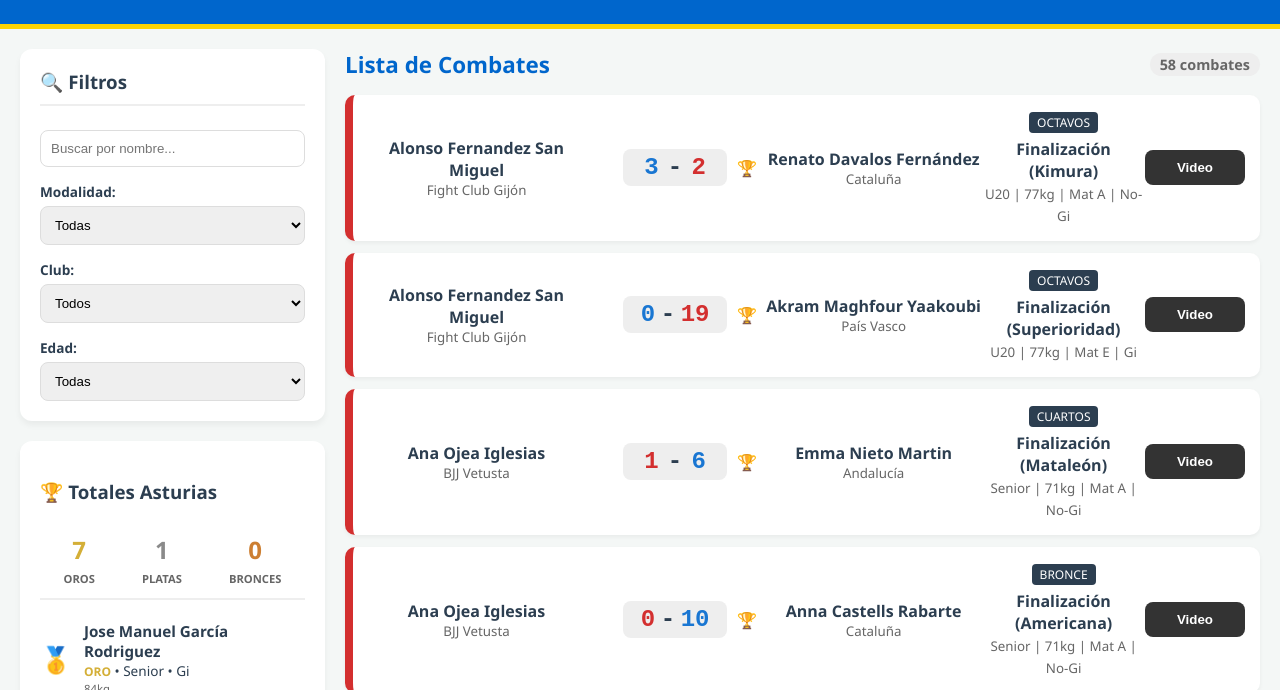
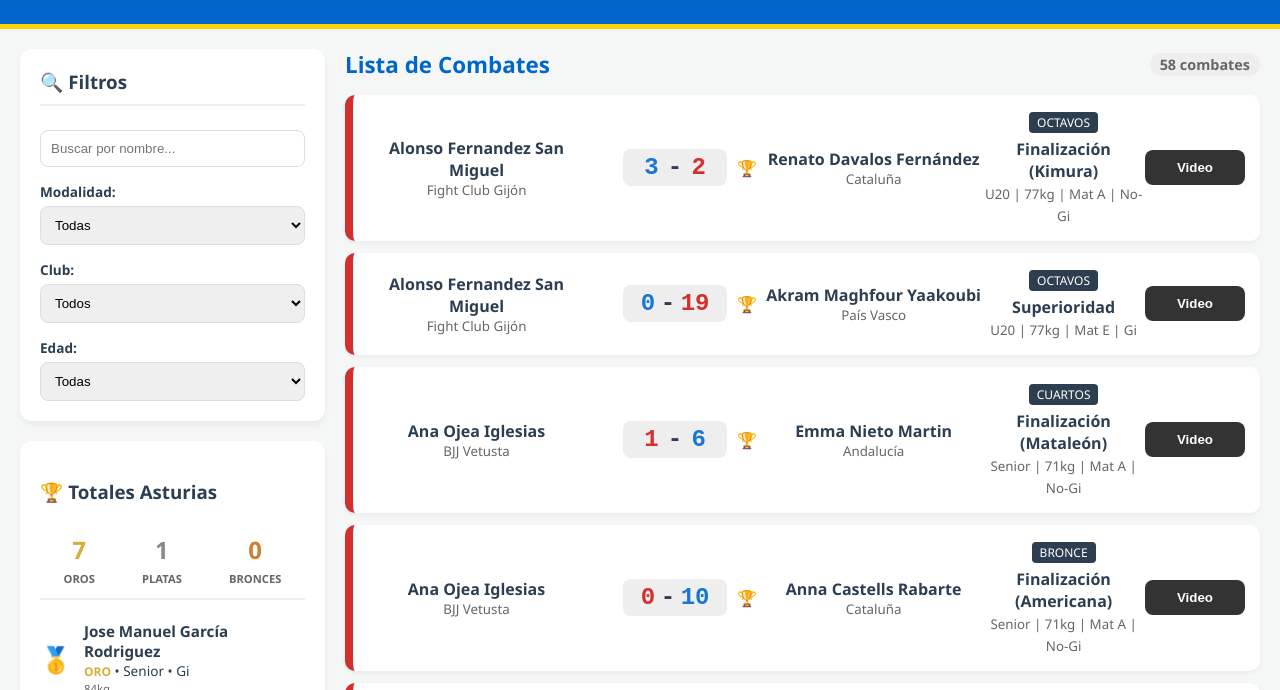
Before and after one commit to D-Ortea/resultados-grappling-2026, a plain HTML site: page index.html in a window 1280 px wide. Shown: the part 110-800 px from the top of the page. Drawn offline with nearby package versions, Linux system fonts and the light colour scheme.

Commit message:
Update index.html

```diff
--- a/index.html
+++ b/index.html
@@ -471,11 +471,13 @@
                     <div class="athlete-container"><span style="font-weight:700">${m.Opponent}</span><small style="color:#666">${m.Region}</small></div>
                     <div class="match-info">
                         <span class="stage-tag">${getStageName(m.Match)}</span><br>
-                        <strong>${m.Method.includes('Puntos') ? m.Method : 'Finalización (' + m.Method + ')'}</strong><br>
-          <small style="color: #666">${m.Age} | ${m.Weight} | Mat ${m.Mat} | ${m.Category}</small>
+          <strong>${['Puntos', 'Superioridad', '-'].includes(m.Method) ? m.Method : 'Finalización<br>(' + m.Method + ')'}</strong><br>
+          <small style = "color: #666" > ${m.Age} | ${m.Weight} | Mat ${m.Mat} | ${m.Category}</small>
                     </div>
-                    <button class="btn-play" onclick="play('${m.URL}', '${m.Start}', '${m.End}')">Video</button>
-                </div>`;
+          ${m.URL !== '-'
+            ? '<button class="btn-play" onclick="play(' + m.URL + ', ' + m.Start + ', ' + m.End + ')">Video</button>' : '<span></span>'
+          }
+                </div > `;
       });
     }
 
```
